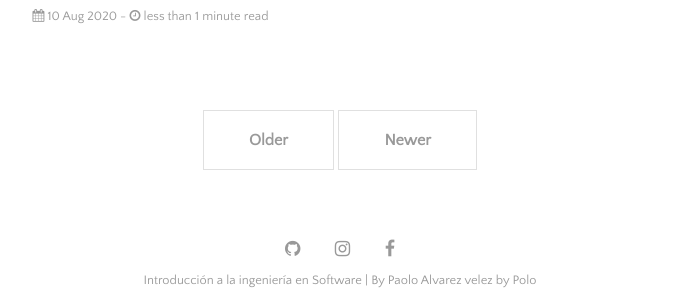
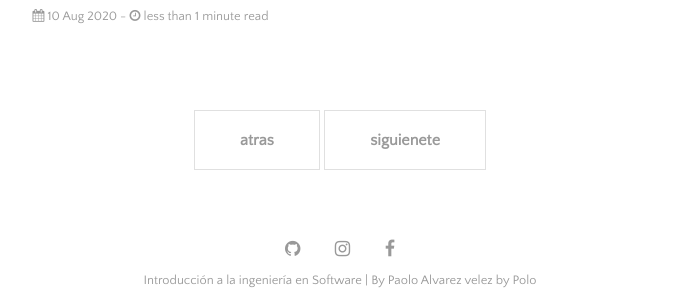
Before and after one commit to Paolo19010/Miblog, a Jekyll site: the page built from index.html, in a window 1280 px wide and 900 px high, scrolled down 2379 px. Shown: the part 574-874 px from the top of the window, without its empty margins (300-979 px from the left). Built offline with Jekyll 4.4.1, drawn with Linux system fonts in a browser that asks for light colours; the list of posts is cut into pages by our own code.

Commit message:
proyectodefinitivo
proyectodefinitivo

```diff
--- a/_data/settings.yml
+++ b/_data/settings.yml
@@ -22,8 +22,8 @@ social:
 
 # Customize site text
 pagination:
-  next_page: 'Newer'
-  previous_page: 'Older'
+  next_page: 'siguienete'
+  previous_page: 'atras'
 
 sharing_button_prompt: 'Sientete libre de compartir'
 
```
